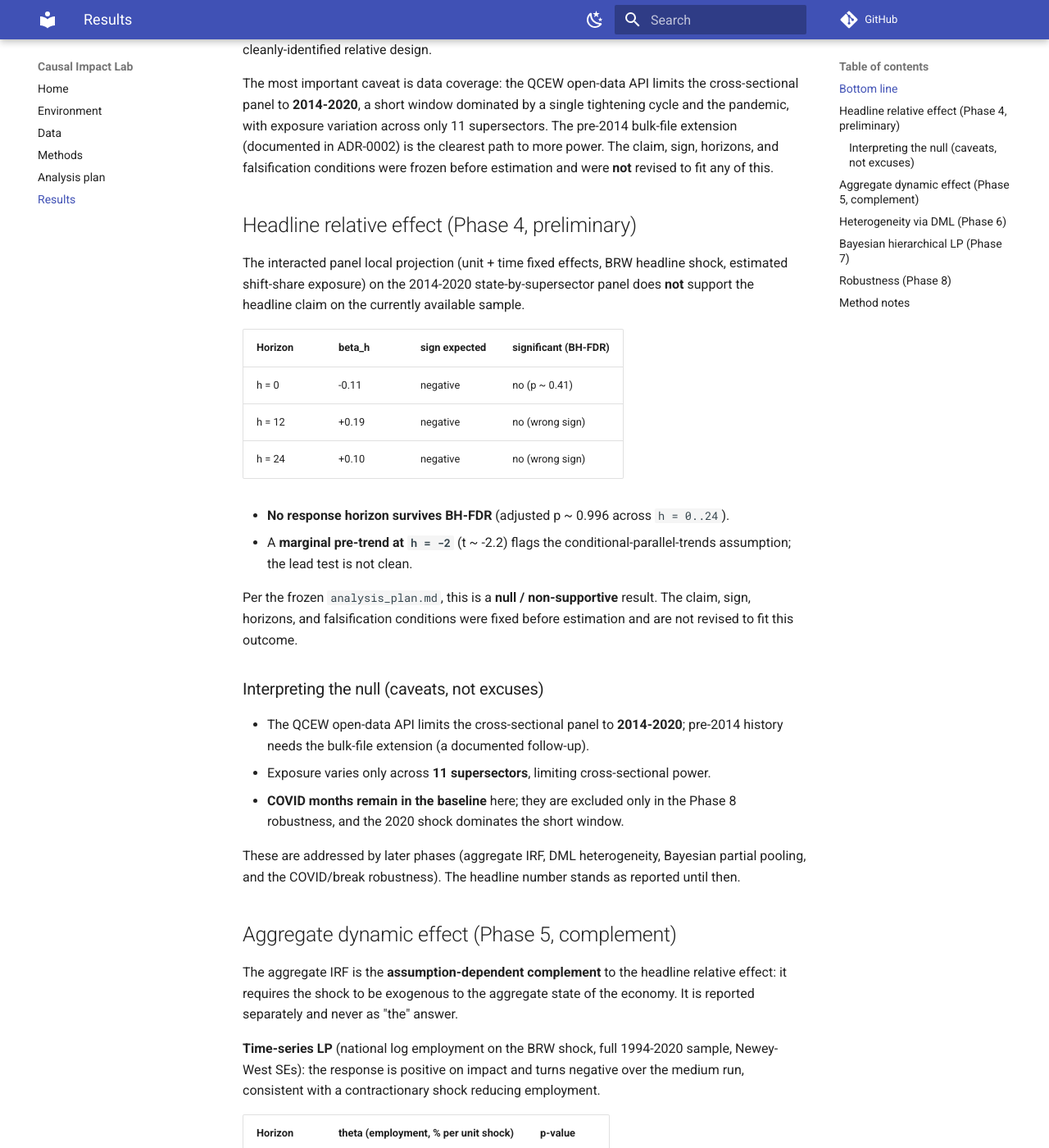
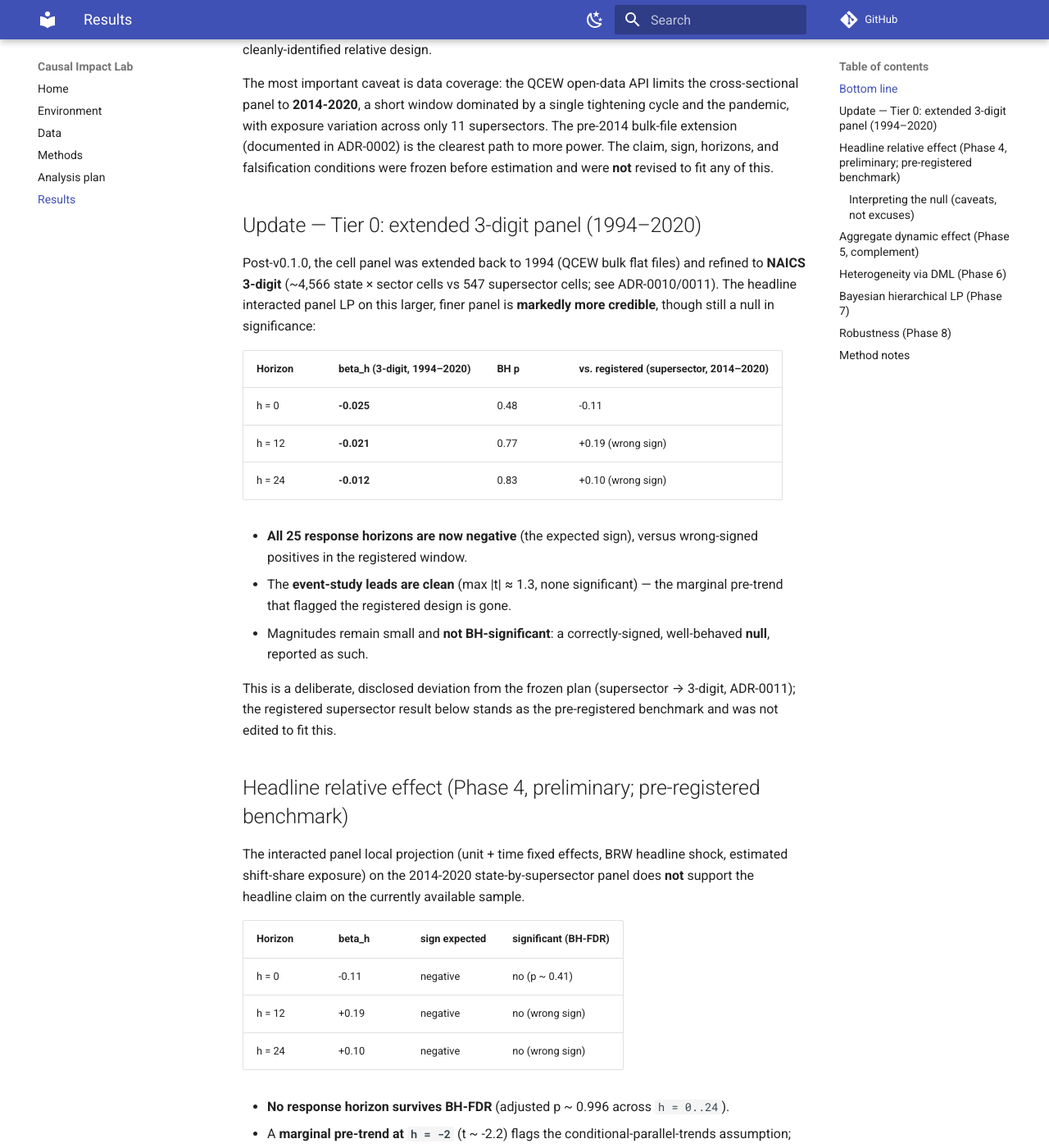
Before and after one commit to maxime2476/causal-impact-lab, an MkDocs documentation site: the page built from docs/results.md, in a window 1280 px wide and 1400 px high, scrolled down 546 px. Shown: the whole window at 82% size. Built offline with MkDocs 1.6.1 and Material for MkDocs 9.7.7, drawn with Linux system fonts in a browser that asks for light colours; comment, search, counter and statistics services are not loaded.

Commit message:
feat(exposure): NAICS 3-digit headline granularity [tier0 0.2]
- qcew.aggregation_level -> 55 (3-digit, ~100 sectors); coverage_min 0.95 -> 0.90
- ~4,566 state x sector cells (vs 547 supersector) over 1994-2020
- NAICS 2-digit -> supersector crosswalk so the duration-proxy exposure works at
  finer levels (estimated sigma already does)
- headline beta_h now negative at all 25 response horizons with clean leads
  (still not BH-significant): a correctly-signed, well-behaved null
- documented deviation from the frozen plan (ADR-0011); supersector benchmark
  reproducible. docs/data.md + results.md updated

```diff
--- a/docs/results.md
+++ b/docs/results.md
@@ -27,7 +27,31 @@ clearest path to more power. The claim, sign, horizons, and falsification
 conditions were frozen before estimation and were **not** revised to fit any of
 this.
 
-## Headline relative effect (Phase 4, preliminary)
+## Update — Tier 0: extended 3-digit panel (1994–2020)
+
+Post-v0.1.0, the cell panel was extended back to 1994 (QCEW bulk flat files) and
+refined to **NAICS 3-digit** (~4,566 state × sector cells vs 547 supersector
+cells; see ADR-0010/0011). The headline interacted panel LP on this larger,
+finer panel is **markedly more credible**, though still a null in significance:
+
+| Horizon | beta_h (3-digit, 1994–2020) | BH p | vs. registered (supersector, 2014–2020) |
+|---|---|---|---|
+| h = 0 | **-0.025** | 0.48 | -0.11 |
+| h = 12 | **-0.021** | 0.77 | +0.19 (wrong sign) |
+| h = 24 | **-0.012** | 0.83 | +0.10 (wrong sign) |
+
+- **All 25 response horizons are now negative** (the expected sign), versus
+  wrong-signed positives in the registered window.
+- The **event-study leads are clean** (max |t| ≈ 1.3, none significant) — the
+  marginal pre-trend that flagged the registered design is gone.
+- Magnitudes remain small and **not BH-significant**: a correctly-signed,
+  well-behaved **null**, reported as such.
+
+This is a deliberate, disclosed deviation from the frozen plan (supersector →
+3-digit, ADR-0011); the registered supersector result below stands as the
+pre-registered benchmark and was not edited to fit this.
+
+## Headline relative effect (Phase 4, preliminary; pre-registered benchmark)
 
 The interacted panel local projection (unit + time fixed effects, BRW headline
 shock, estimated shift-share exposure) on the 2014-2020 state-by-supersector
```
Also changed, not shown: adr/0011-tier0-3digit.md (added, +47 -0 lines), docs/data.md (+7 -4 lines), 4 other files.
